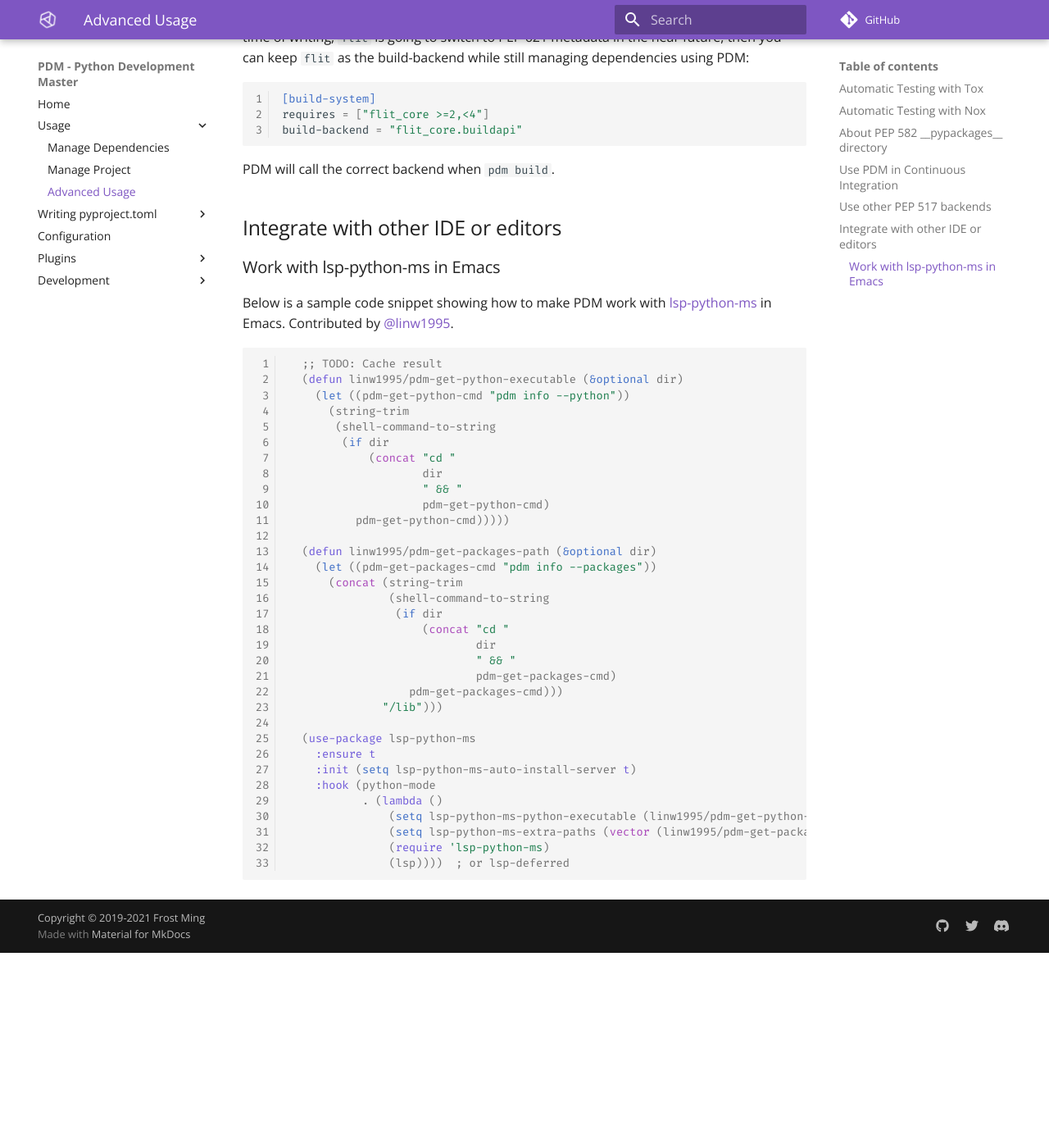
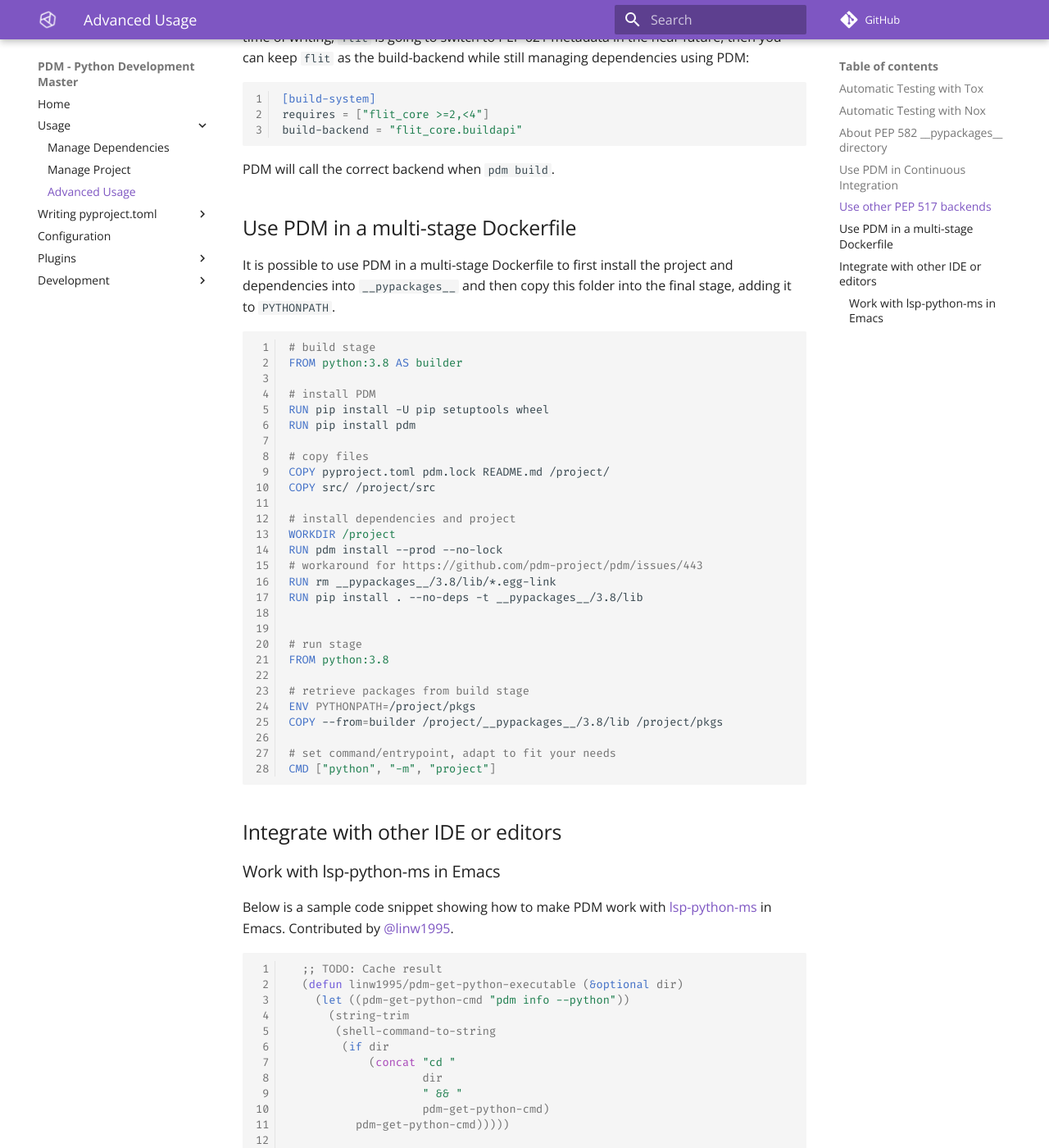
Before and after one commit to ChrisSanderser/pd-ms, an MkDocs documentation site: the page built from docs/docs/usage/advanced.md, in a window 1280 px wide and 1400 px high, scrolled down 3377 px. Shown: the whole window at 82% size. Built offline with MkDocs 1.6.1 and Material for MkDocs 9.7.7, drawn with Linux system fonts in a browser that asks for light colours; comment, search, counter and statistics services are not loaded; before the commit the page ends 4539 px from its top, so only the background shows below that.

Commit message:
docs: Add multi-stage Dockerfile example

````diff
--- a/docs/docs/usage/advanced.md
+++ b/docs/docs/usage/advanced.md
@@ -148,6 +148,42 @@ build-backend = "flit_core.buildapi"
 
 PDM will call the correct backend when `pdm build`.
 
+## Use PDM in a multi-stage Dockerfile
+
+It is possible to use PDM in a multi-stage Dockerfile to first install the project and dependencies into `__pypackages__`
+and then copy this folder into the final stage, adding it to `PYTHONPATH`.
+
+```dockerfile
+# build stage
+FROM python:3.8 AS builder
+
+# install PDM
+RUN pip install -U pip setuptools wheel
+RUN pip install pdm
+
+# copy files
+COPY pyproject.toml pdm.lock README.md /project/
+COPY src/ /project/src
+
+# install dependencies and project
+WORKDIR /project
+RUN pdm install --prod --no-lock
+# workaround for https://github.com/pdm-project/pdm/issues/443
+RUN rm __pypackages__/3.8/lib/*.egg-link
+RUN pip install . --no-deps -t __pypackages__/3.8/lib
+
+
+# run stage
+FROM python:3.8
+
+# retrieve packages from build stage
+ENV PYTHONPATH=/project/pkgs
+COPY --from=builder /project/__pypackages__/3.8/lib /project/pkgs
+
+# set command/entrypoint, adapt to fit your needs
+CMD ["python", "-m", "project"]
+```
+
 ## Integrate with other IDE or editors
 
 ### Work with lsp-python-ms in Emacs
````
